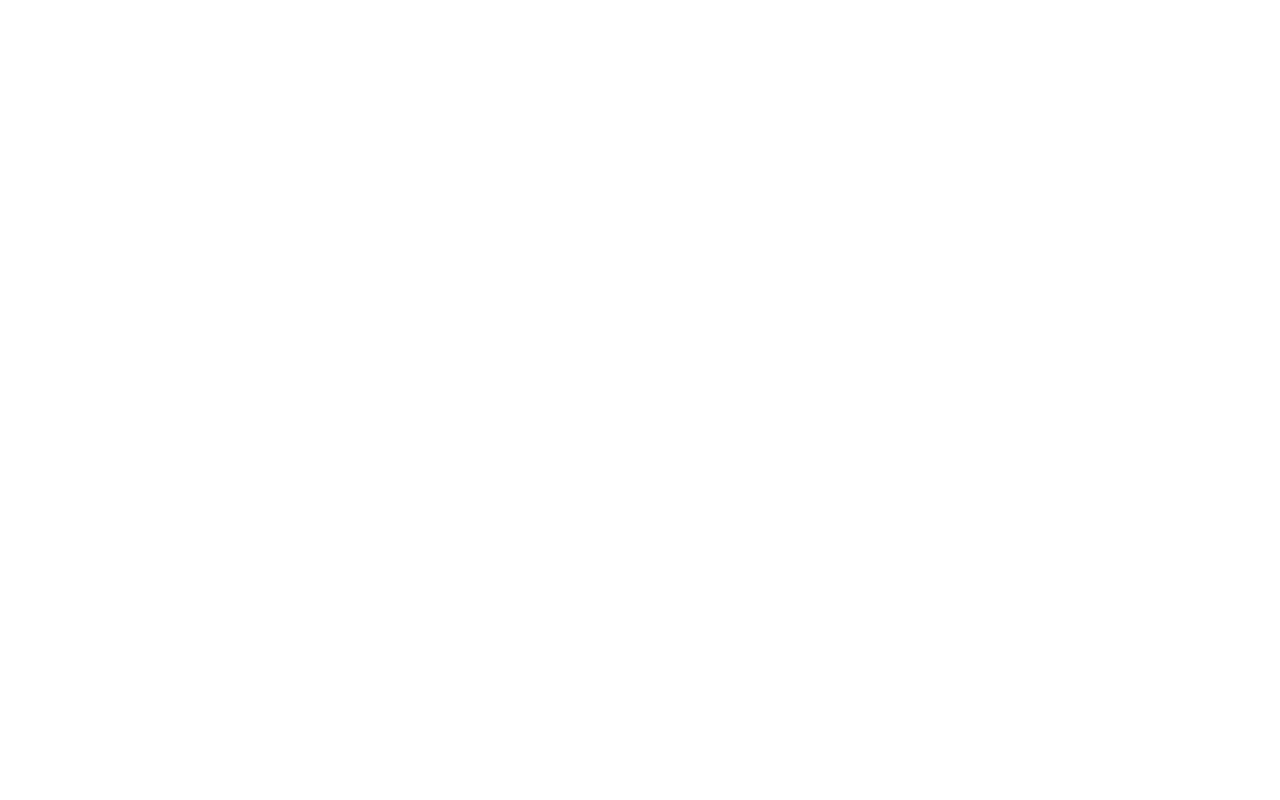
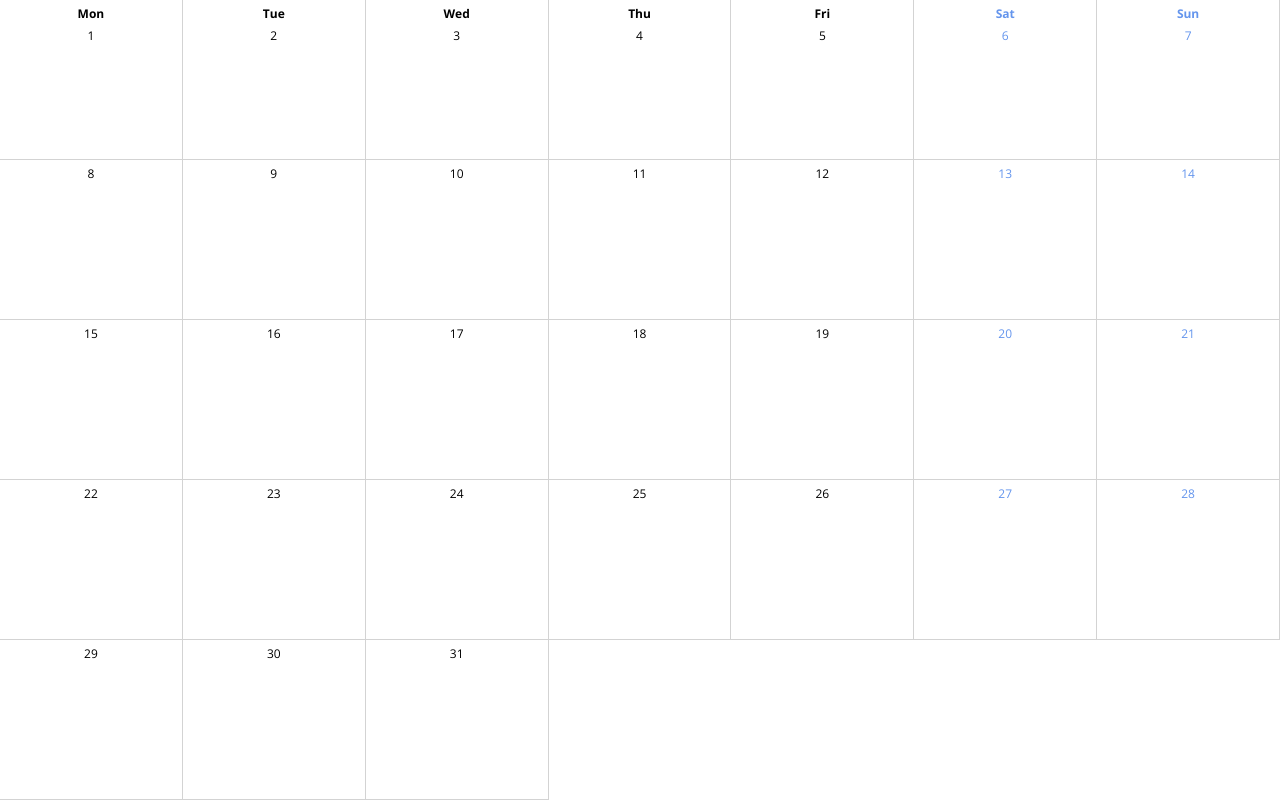
Before and after one commit to Rafasu/Js-projects, a website with bundled scripts: page calendarJs/index.html in a window 1280 px wide. Built offline with nearby package versions, Linux system fonts and the light colour scheme.

Commit message:
Modified all the project of calendar js

```diff
--- /dev/null
+++ b/calendarJs/date-helpers.js
@@ -0,0 +1,13 @@
+const isWeekend  = day => {
+  //Saturday's || Sunday's
+  return day % 7 === 6 || day % 7 === 0;
+}
+
+const getDayName = day =>{
+  const date = new Date(2018, 0, day);
+  const options = {weekday: "short"};
+  const dayName = new Intl.DateTimeFormat("en-US", options).format(date);
+  return dayName;
+}
+
+export {isWeekend, getDayName};
--- a/calendarJs/index.html
+++ b/calendarJs/index.html
@@ -1,12 +1,14 @@
 <!DOCTYPE html>
-<head>
-    <title>Calendar JS</title>
-    <link rel="stylesheet" href="assets/css/styles.css">
-
-</head>
-<body>
-    <div id="calendar-render"></div>
-
-    <scritpt src="assets/js/app.js">
-    </scritpt>
-</body>
+<html>
+  <head>
+    <meta charset="utf-8">
+    <meta name="viewport" content="width=device-width">
+    <title>Calendar Js</title>
+    <link href="https://fonts.googleapis.com/css2?family=Open+Sans:wght@400;700&display=swap" rel="stylesheet">
+    <link href="style.css" rel="stylesheet" type="text/css" />
+  </head>
+  <body>
+    <div id="calendar-container"></div>
+    <script type="module" src="script.js"></script>
+  </body>
+</html>
--- /dev/null
+++ b/calendarJs/script.js
@@ -0,0 +1,24 @@
+import {isWeekend, getDayName} from "./date-helpers.js";
+
+const calendar = document.querySelector('#calendar-container');
+
+for(let day = 1; day <= 31; day++){
+  let divName = "";
+  if(day <= 7){
+    const dayName = getDayName(day);
+    divName = `<div class="name">${dayName}</div>`;
+  }
+
+  const weekend = isWeekend(day);
+
+  calendar.insertAdjacentHTML("beforeend", `<div class="day ${weekend ? "weekend":""}">
+  ${divName}
+  ${day}
+  </div>`);
+}
+
+document.querySelectorAll('#calendar-container .day').forEach(day =>{
+  day.addEventListener('click', event =>{
+    event.currentTarget.classList.toggle("selected");
+  })
+})
--- /dev/null
+++ b/calendarJs/style.css
@@ -0,0 +1,35 @@
+body{
+    margin: 0;
+    font-family: 'Open Sans', sans-serif;
+}
+
+#calendar-container{
+     display: grid;
+     grid-template-columns: repeat(7, 1fr);
+     grid-template-rows: repeat(5, 1fr);
+     height: 100vh;
+}
+
+.name{
+    padding-bottom: 5px;
+    font-weight: bold;
+}
+
+.day{
+    border-bottom: 1px solid lightgray;
+    cursor: pointer;
+    text-align: center;
+    font-size: 12px;
+    border-right: 1px solid lightgray;
+    padding-top: 5px;
+    transition: background-color 200ms, color 200ms;
+}
+
+.weekend{
+    color: cornflowerblue;
+}
+
+.selected{
+    background-color: cornflowerblue;
+    color: white;
+}
```
